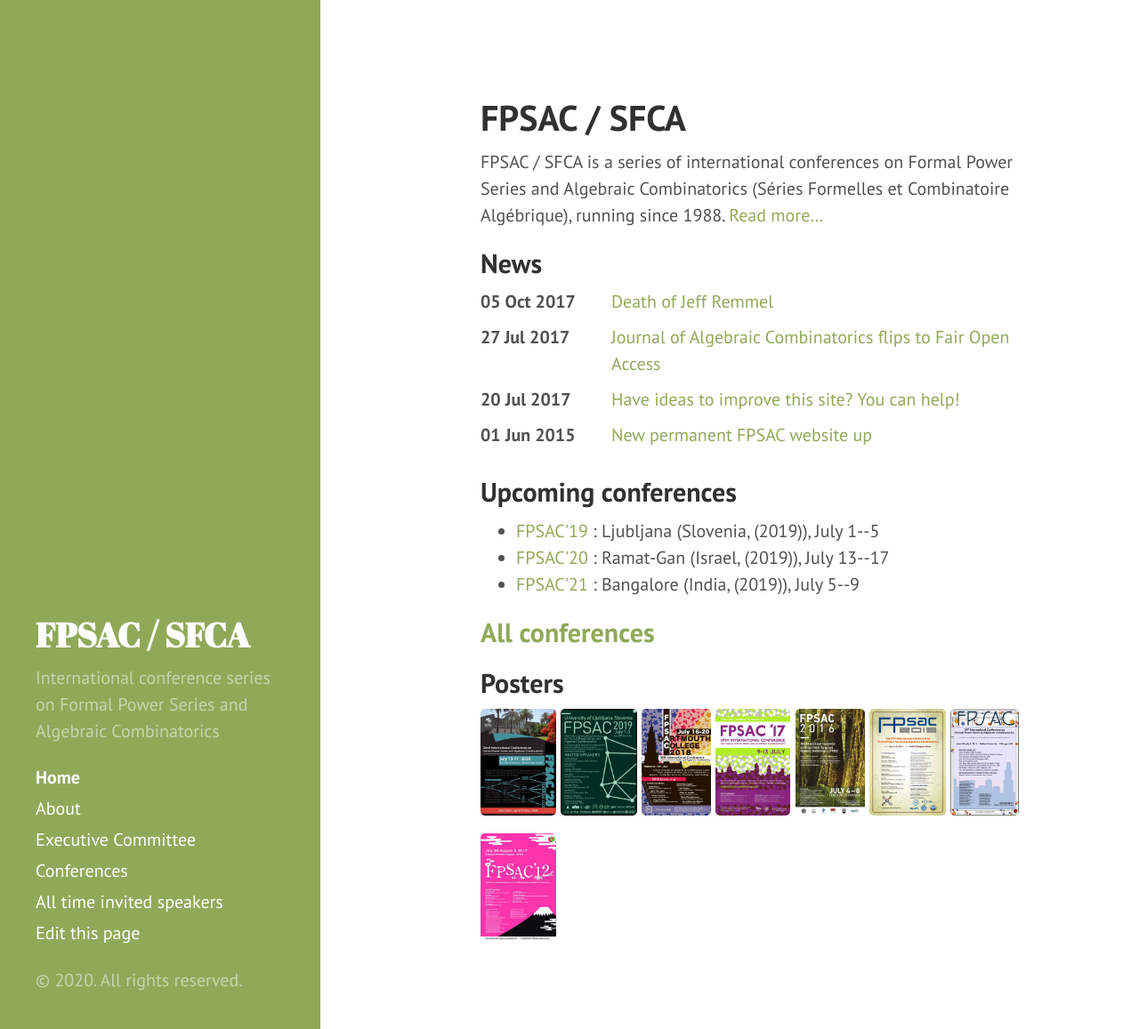
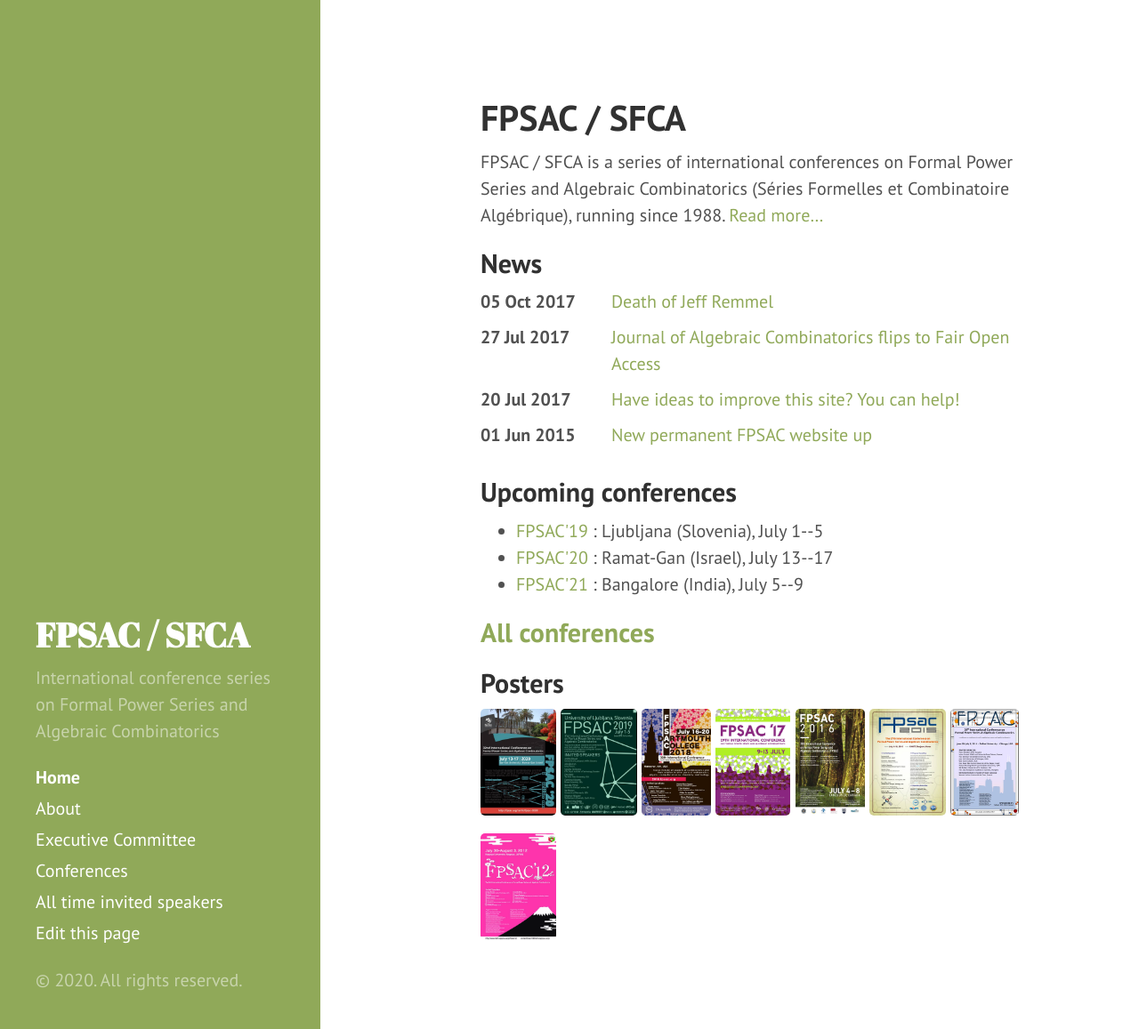
Before and after one commit to FPSAC/FPSAC.github.io, a Jekyll site: the page built from index.md, in a window 1280 px wide and 1157 px high. Shown: the whole window at 89% size. Built offline with Jekyll 4.4.1, drawn with Linux system fonts in a browser that asks for light colours.

```diff
--- a/index.md
+++ b/index.md
@@ -22,7 +22,7 @@
   {% for conf in site.confs %}
     {% if conf.year >= site.year %}
       <li>{% include fpsac.html conf=conf %}:
-        {{conf.town}} ({{conf.country}}, ({{ site.year }})),
+        {{conf.town}} ({{conf.country}}),
         {% if conf.dates %} {{conf.dates}} {% endif %}
       </li>
     {% endif %}
```
